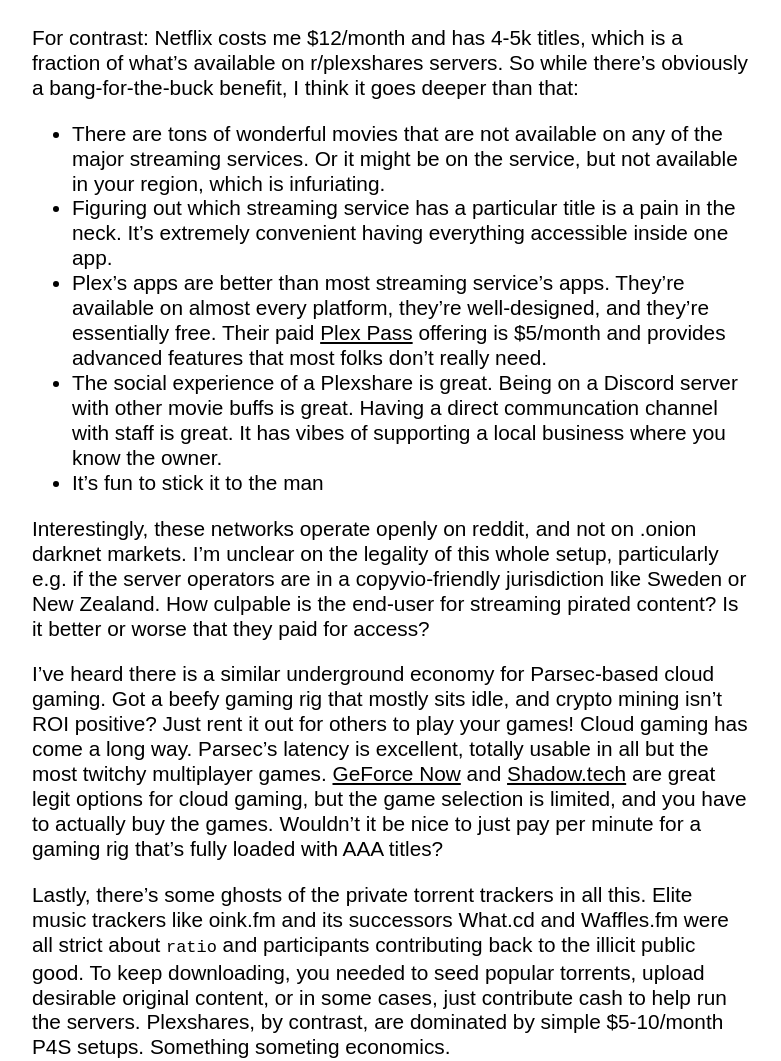
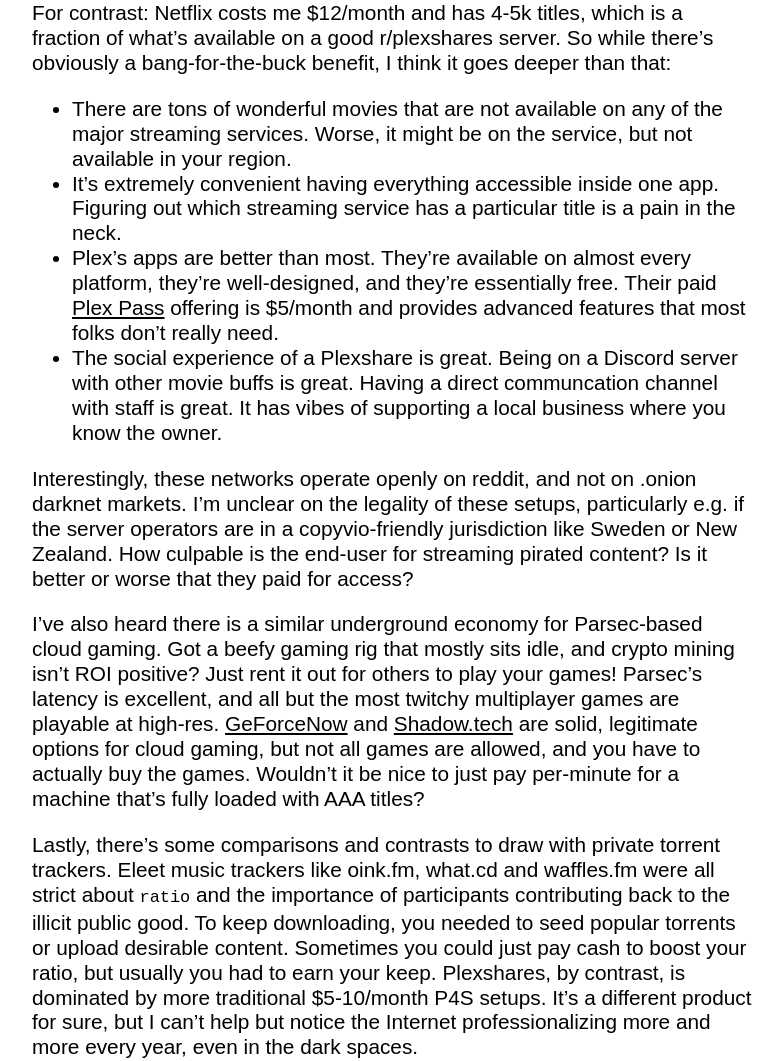
Before and after one commit to jamiew/jamiedubs.com, a Jekyll site: the page built from _posts/2021-03-09-underground-infrastructure.md, in a window 1280 px wide and 1400 px high, scrolled down 1265 px. Shown: the part 259-1320 px from the top of the window, without its empty margins (248-1029 px from the left). Built offline with Jekyll 4.4.1, drawn with Linux system fonts in a browser that asks for light colours; some of the changed text lies outside the part shown; grey boxes are pictures that could not be loaded.

Commit message:
Revise Plexshares post

```diff
--- a/_posts/2021-03-09-underground-infrastructure.md
+++ b/_posts/2021-03-09-underground-infrastructure.md
@@ -11,38 +11,36 @@
 
 One of Plex's most interesting features is being able [share your server with other Plex users](https://support.plex.tv/articles/201105738-creating-and-managing-server-shares/). My friends & family just need to sign up for a free Plex account, add me as a friend, and can then stream anything from my library. Or at least as much as my limited cable Internet upload bandwidth allows (sorry)
 
-Last year I discovered there is an entire marketplace for renting out access to large Plex setups – [r/plexshares](https://www.reddit.com/r/plexshares/). Pricing generally starts at about $5/month for access to libraries with tens of thousands of movies and TV shows. Some of these are multi-region setups with failovers and off-cloud backups. This is some webscale-level devops work happening here.
+Last year I discovered there is an entire marketplace for renting out access to large Plex setups – [r/plexshares](https://www.reddit.com/r/plexshares/). Pricing generally starts at about $5/month for access to libraries with tens of thousands of movies and TV shows. Some of these are multi-region setups with failovers and off-cloud backups. This is some webscale-level devops work.
 
 ![](https://dl.dropboxusercontent.com/s%2Fnrzjiy788j8x2ir%2FScreen%2520Shot%25202021-03-09%2520at%252011-06-40%2520P4S%2520%2520EU%2520%2520US%2520%25201%2520Gbps%2520%2520Movies%252032%252C000%2520%25204K%2520Movies%25201300%2520%2520TV%2520Shows%25207000%2520%25204K%2520TV%2520Shows%2520400%2520%2520Anime%25205000%2520%2520Audio%2520Books%25201000%2526%2520.png)
 
-There's two major business models: P4S (payment for service), where you just pay $5/month for access, vs. S4S (share for service) where you give access to your library in exchange for access to theirs. The latter is more popular on [r/SharePLEX](https://www.reddit.com/r/SharePLEX/), but that subreddit is only 10% the size of the pay-for-access subreddit.
+There's two major business models: P4S, where you just pay $5/month for access, vs. S4S where you give access to your library in exchange for access to theirs. The latter is more popular on [r/SharePLEX](https://www.reddit.com/r/SharePLEX/), but that subreddit is only 10% the size of the pay-for-access subreddit, which says something.
 
-Customer support is often handled on well-run Discord servers. Members can chat with each other about what's worth watching. The support requests are often just requests for new movies or shows. The experience is excellent.
+Customer support is often handled on well-run Discord servers. Members can chat with each other about what's worth watching. The support tickets are often just requests for new movies or shows. The experience is excellent.
 
 ![](https://dl.dropboxusercontent.com/s%2Fgsrbx6f2cqhmbl1%2FScreen%2520Shot%25202021-03-09%2520at%252011-46-39%2520announcements%2520-%2520Discord%2520.png)
 
-For contrast: Netflix costs me $12/month and has 4-5k titles, which is a fraction of what's available on r/plexshares servers. So while there's obviously a bang-for-the-buck benefit, I think it goes deeper than that:
+For contrast: Netflix costs me $12/month and has 4-5k titles, which is a fraction of what's available on a good r/plexshares server. So while there's obviously a bang-for-the-buck benefit, I think it goes deeper than that:
 
-* There are tons of wonderful movies that are not available on any of the major streaming services. Or it might be on the service, but not available in your region, which is infuriating.
-* Figuring out which streaming service has a particular title is a pain in the neck. It's extremely convenient having everything accessible inside one app.
-* Plex's apps are better than most streaming service's apps. They're available on almost every platform, they're well-designed, and they're essentially free. Their paid [Plex Pass](https://www.plex.tv/plex-pass/) offering is $5/month and provides advanced features that most folks don't really need.
+* There are tons of wonderful movies that are not available on any of the major streaming services. Worse, it might be on the service, but not available in your region.
+* It's extremely convenient having everything accessible inside one app. Figuring out which streaming service has a particular title is a pain in the neck.
+* Plex's apps are better than most. They're available on almost every platform, they're well-designed, and they're essentially free. Their paid [Plex Pass](https://www.plex.tv/plex-pass/) offering is $5/month and provides advanced features that most folks don't really need.
 * The social experience of a Plexshare is great. Being on a Discord server with other movie buffs is great. Having a direct communcation channel with staff is great. It has vibes of supporting a local business where you know the owner.
-* It's fun to stick it to the man
 
-Interestingly, these networks operate openly on reddit, and not on .onion darknet markets. I'm unclear on the legality of this whole setup, particularly e.g. if the server operators are in a copyvio-friendly jurisdiction like Sweden or New Zealand. How culpable is the end-user for streaming pirated content? Is it better or worse that they paid for access?
+Interestingly, these networks operate openly on reddit, and not on .onion darknet markets. I'm unclear on the legality of these setups, particularly e.g. if the server operators are in a copyvio-friendly jurisdiction like Sweden or New Zealand. How culpable is the end-user for streaming pirated content? Is it better or worse that they paid for access?
 
-I've  heard there is a similar underground economy for [[Parsec]]-based cloud gaming. Got a beefy gaming rig that mostly sits idle, and crypto mining isn't ROI positive? Just rent it out for others to play your games!
-Cloud gaming has come a long way. Parsec's latency is excellent, totally usable in all but the most twitchy multiplayer games. [GeForce Now](https://geforcenow.com) and [Shadow.tech](https://shadow.tech) are great legit options for cloud gaming, but the game selection is limited, and you have to actually buy the games. Wouldn't it be nice to just pay per minute for a gaming rig that's fully loaded with AAA titles?
+I've also heard there is a similar underground economy for [[Parsec]]-based [[cloud gaming]]. Got a beefy gaming rig that mostly sits idle, and crypto mining isn't ROI positive? Just rent it out for others to play your games! Parsec's latency is excellent, and all but the most twitchy multiplayer games are playable at high-res. [GeForceNow](https://geforcenow.com) and [Shadow.tech](https://shadow.tech) are solid, legitimate options for cloud gaming, but not all games are allowed, and you have to actually buy the games. Wouldn't it be nice to just pay per-minute for a machine that's fully loaded with AAA titles?
 
-Lastly, there's some ghosts of the private torrent trackers in all this. Elite music trackers like oink.fm and its successors What.cd and Waffles.fm were all strict about `ratio` and participants contributing back to the illicit public good. To keep downloading, you needed to seed popular torrents, upload desirable original content, or in some cases, just contribute cash to help run the servers. Plexshares, by contrast, are dominated by simple $5-10/month P4S setups. Something someting economics.
+Lastly, there's some comparisons and contrasts to draw with private torrent trackers. Eleet music trackers like oink.fm, what.cd and waffles.fm were all strict about `ratio` and the importance of participants contributing back to the illicit public good. To keep downloading, you needed to seed popular torrents or upload desirable content. Sometimes you could just pay cash to boost your ratio, but usually you had to earn your keep. Plexshares, by contrast, is dominated by more traditional $5-10/month P4S setups. It's a different product for sure, but I can't help but notice the Internet professionalizing more and more every year, even in the dark spaces.
 
-![waffles.fm user classes](https://dl.dropboxusercontent.com/s%2F0yft7pj190g8hlr%2FImage_0GkT2Tg7oA.png)
+<!-- ![waffles.fm user classes](https://dl.dropboxusercontent.com/s%2F0yft7pj190g8hlr%2FImage_0GkT2Tg7oA.png) -->
 
 ![waffles.fm rules](https://dl.dropboxusercontent.com/s%2Fhfgbzr7qtlifykf%2FImage_68pFNHEGmF.png)
 
-Thanks to [ChrisK](https://twitter.com/ckurdziel) for feedback on early drafts.
+Thanks to [ChrisK](https://twitter.com/chriskurdzeil) for feedback on this post.
 
 Follow-ups:
 * [[crypto]] for censorship-resistant underground rental markets like this :sweat_smile:
+* what other niche services exist, besides mediacenters and cloud gaming?
 * p2p live TV streaming resyndication idea (e.g. competing with SnapStream)
-* what other niche services exist like this?
```
